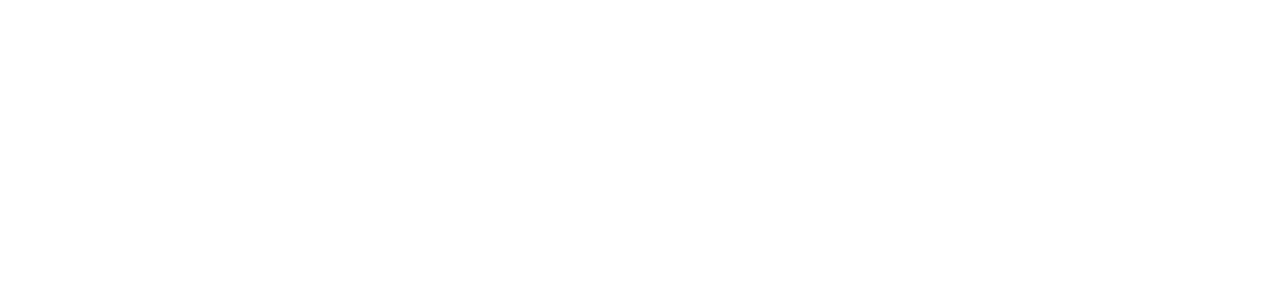
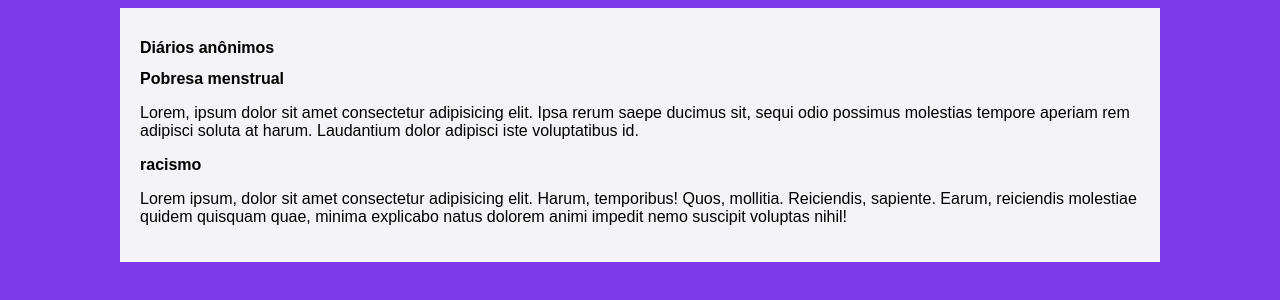
Before and after one commit to cavalovacalo/eixo3, a plain HTML site: page index.html in a window 1280 px wide. Drawn offline with Linux system fonts and the light colour scheme; files that its build step writes are made by us from their sources.

Commit message:
Update index.html

```diff
--- a/index.html
+++ b/index.html
@@ -5,8 +5,23 @@
     <meta http-equiv="X-UA-Compatible" content="IE=edge">
     <meta name="viewport" content="width=device-width, initial-scale=1.0">
     <title>Diários anônimos</title>
+    <link rel="stylesheet" href="estilos/style.css">
 </head>
 <body>
+    <main>
+        <header>
+            <h1>Diários anônimos</h1>
+        </header>
+        <article>
+            <h2>Pobresa menstrual</h2>
+            <p>Lorem, ipsum dolor sit amet consectetur adipisicing elit. Ipsa rerum saepe ducimus sit, sequi odio possimus molestias tempore aperiam rem adipisci soluta at harum. Laudantium dolor adipisci iste voluptatibus id.</p>
+        </article>
+        <article>
+            <h3>racismo</h3>
+            <p>Lorem ipsum, dolor sit amet consectetur adipisicing elit. Harum, temporibus! Quos, mollitia. Reiciendis, sapiente. Earum, reiciendis molestiae quidem quisquam quae, minima explicabo natus dolorem animi impedit nemo suscipit voluptas nihil!</p>
+
+        </article>
+    </main>
 
 </body>
 </html>
```
